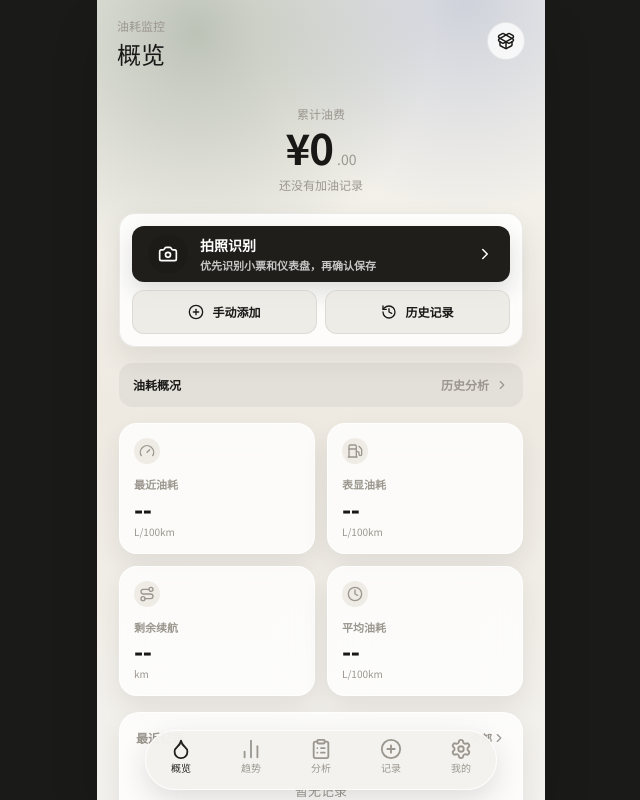
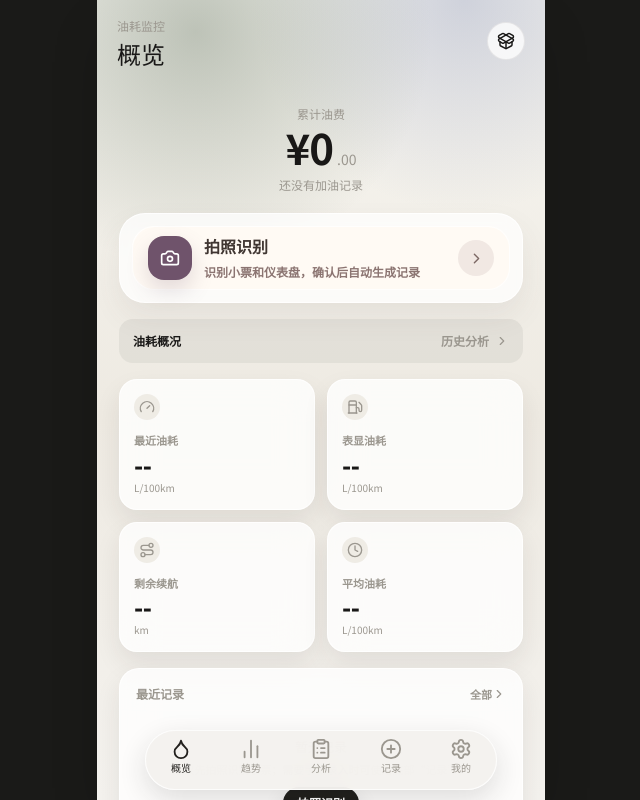
Before and after one commit to lisanqiu9-ops/fuel-monitor, a React (Vite) app: page / in a window 1280 px wide. Both pictures are taken after a click on the button 640 px from the left and 311 px from the top of the page. Shown: the whole page, without its empty margins (319-959 px from the left). Built offline with nearby package versions, Linux system fonts and the light colour scheme.

Commit message:
优化油耗概览识别入口

```diff
--- a/src/apps/fuel/FuelApp.tsx
+++ b/src/apps/fuel/FuelApp.tsx
@@ -143,7 +143,7 @@ export default function App({ onBackToToolbox }: FuelAppProps) {
         <AnimatePresence mode="wait">
           {activeTab === 'overview' && (
             <motion.div key="overview" initial={{ opacity: 0, y: 10 }} animate={{ opacity: 1, y: 0 }} exit={{ opacity: 0, y: -10 }} transition={{ duration: 0.2 }}>
-              <OverviewTab records={records} onRecordClick={setSelectedRecord} onGoAdd={() => setActiveTab('add')} onGoRecognize={handleGoRecognize} onGoTrend={() => setActiveTab('trend')} onOpenHistory={() => setShowHistory(true)} />
+              <OverviewTab records={records} onRecordClick={setSelectedRecord} onGoRecognize={handleGoRecognize} onGoTrend={() => setActiveTab('trend')} onOpenHistory={() => setShowHistory(true)} />
             </motion.div>
           )}
           {activeTab === 'trend' && (
--- a/src/components/OverviewTab.tsx
+++ b/src/components/OverviewTab.tsx
@@ -1,17 +1,16 @@
 import { FuelRecord } from '../types';
 import { cn } from '../lib/utils';
-import { Camera, ChevronRight, Clock, Fuel, Gauge, History, PlusCircle, Route } from 'lucide-react';
+import { Camera, ChevronRight, Clock, Fuel, Gauge, Route } from 'lucide-react';
 
 interface Props {
   records: FuelRecord[];
   onRecordClick: (record: FuelRecord) => void;
-  onGoAdd: () => void;
   onGoRecognize: () => void;
   onGoTrend: () => void;
   onOpenHistory: () => void;
 }
 
-export function OverviewTab({ records, onRecordClick, onGoAdd, onGoRecognize, onGoTrend, onOpenHistory }: Props) {
+export function OverviewTab({ records, onRecordClick, onGoRecognize, onGoTrend, onOpenHistory }: Props) {
   const totalCount = records.length;
   const totalLiters = records.reduce((sum, r) => sum + r.fuelLiters, 0);
   const totalCost = records.reduce((sum, r) => sum + r.totalCost, 0);
@@ -47,21 +46,17 @@ export function OverviewTab({ records, onRecordClick, onGoAdd, onGoRecognize, on
         </div>
       </section>
 
-      <section className="rounded-2xl border border-white/10 bg-[#1a1e2a] p-3 shadow-[0_12px_26px_rgba(0,0,0,0.12)]">
-        <button type="button" onClick={onGoRecognize} className="flex min-h-14 w-full items-center justify-between gap-3 rounded-xl bg-[#f5a623] px-4 text-left text-black active:bg-[#d48c1a]">
+      <section className="rounded-[26px] border border-white/80 bg-white/74 p-3 shadow-[0_14px_30px_rgba(91,72,72,0.08)] backdrop-blur">
+        <button type="button" onClick={onGoRecognize} className="group flex min-h-16 w-full items-center justify-between gap-3 rounded-[22px] bg-[#fffaf4] px-4 text-left shadow-[inset_0_0_0_1px_rgba(255,255,255,0.82)] active:scale-[0.99]">
           <span className="flex min-w-0 items-center gap-3">
-            <span className="grid h-10 w-10 shrink-0 place-items-center rounded-full bg-black/10"><Camera size={20} /></span>
+            <span className="grid h-11 w-11 shrink-0 place-items-center rounded-2xl bg-[#6f536b] text-white shadow-[0_10px_22px_rgba(111,83,107,0.20)]"><Camera size={20} /></span>
             <span className="min-w-0">
-              <strong className="block text-sm font-black">拍照识别</strong>
-              <span className="mt-0.5 block text-[11px] font-bold opacity-75">优先识别小票和仪表盘，再确认保存</span>
+              <strong className="block text-base font-black text-[#403632]">拍照识别</strong>
+              <span className="mt-1 block text-xs font-bold leading-5 text-[#8b7471]">识别小票和仪表盘，确认后自动生成记录</span>
             </span>
           </span>
-          <ChevronRight size={18} className="shrink-0" />
+          <span className="grid h-9 w-9 shrink-0 place-items-center rounded-full bg-[#f1e8e3] text-[#7d6965] transition group-active:translate-x-0.5"><ChevronRight size={17} /></span>
         </button>
-        <div className="mt-2 grid grid-cols-2 gap-2">
-          <button type="button" onClick={onGoAdd} className="flex h-11 items-center justify-center gap-2 rounded-xl border border-white/10 bg-[#0d0f14] text-xs font-bold text-[#e8ecf4] active:bg-white/5"><PlusCircle size={16} />手动添加</button>
-          <button type="button" onClick={onOpenHistory} className="flex h-11 items-center justify-center gap-2 rounded-xl border border-white/10 bg-[#0d0f14] text-xs font-bold text-[#e8ecf4] active:bg-white/5"><History size={16} />历史记录</button>
-        </div>
       </section>
 
       <button type="button" onClick={onGoTrend} className="balance-strip w-full text-left">
@@ -115,11 +110,8 @@ export function OverviewTab({ records, onRecordClick, onGoAdd, onGoRecognize, on
         {recentRecords.length === 0 ? (
           <div className="empty-soft">
             <div>暂无记录</div>
-            <p className="mt-1 text-[11px] text-[#6b7a99]">可以先拍照识别小票，也可以手动录入第一条。</p>
-            <div className="mt-3 grid grid-cols-2 gap-2">
-              <button type="button" onClick={onGoRecognize} className="rounded-lg bg-[#f5a623] px-3 py-2 text-xs font-black text-black">拍照识别</button>
-              <button type="button" onClick={onGoAdd} className="rounded-lg border border-white/10 bg-[#0d0f14] px-3 py-2 text-xs font-black text-[#e8ecf4]">手动添加</button>
-            </div>
+            <p className="mt-1 text-[11px] text-[#6b7a99]">建议先拍照识别小票；需要手动录入时可使用底部“记录”。</p>
+            <button type="button" onClick={onGoRecognize} className="mt-3 rounded-lg bg-[#f5a623] px-4 py-2 text-xs font-black text-black">拍照识别</button>
           </div>
         ) : (
           <div className="activity-list">
```
